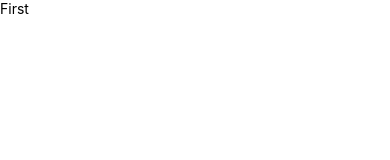
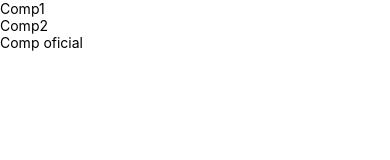
Before and after one commit to mcastro161096/exercises, a React Native app: screen / in a window 390 px wide. Shown: the top 160 px of the page. Built offline with nearby package versions, Linux system fonts and the light colour scheme.

Commit message:
Multiple exports in one file.

```diff
--- a/src/App.js
+++ b/src/App.js
@@ -2,11 +2,15 @@ import React from 'react';
 import {View} from 'react-native';
 
 import First from './components/First';
+import Oficial, {Comp1, Comp2} from './components/Mult';
 
 export default function App() {
   return (
     <View>
-      <First />
+      {/* <First /> */}
+      <Comp1 />
+      <Comp2 />
+      <Oficial />
     </View>
   );
 }
--- /dev/null
+++ b/src/components/Mult.js
@@ -0,0 +1,15 @@
+import React from 'react';
+import {Text} from 'react-native';
+
+const Comp = () => {
+  return <Text>Comp oficial</Text>;
+};
+export const Comp1 = () => {
+  return <Text>Comp1</Text>;
+};
+
+export const Comp2 = () => {
+  return <Text>Comp2</Text>;
+};
+
+export default Comp;
```
